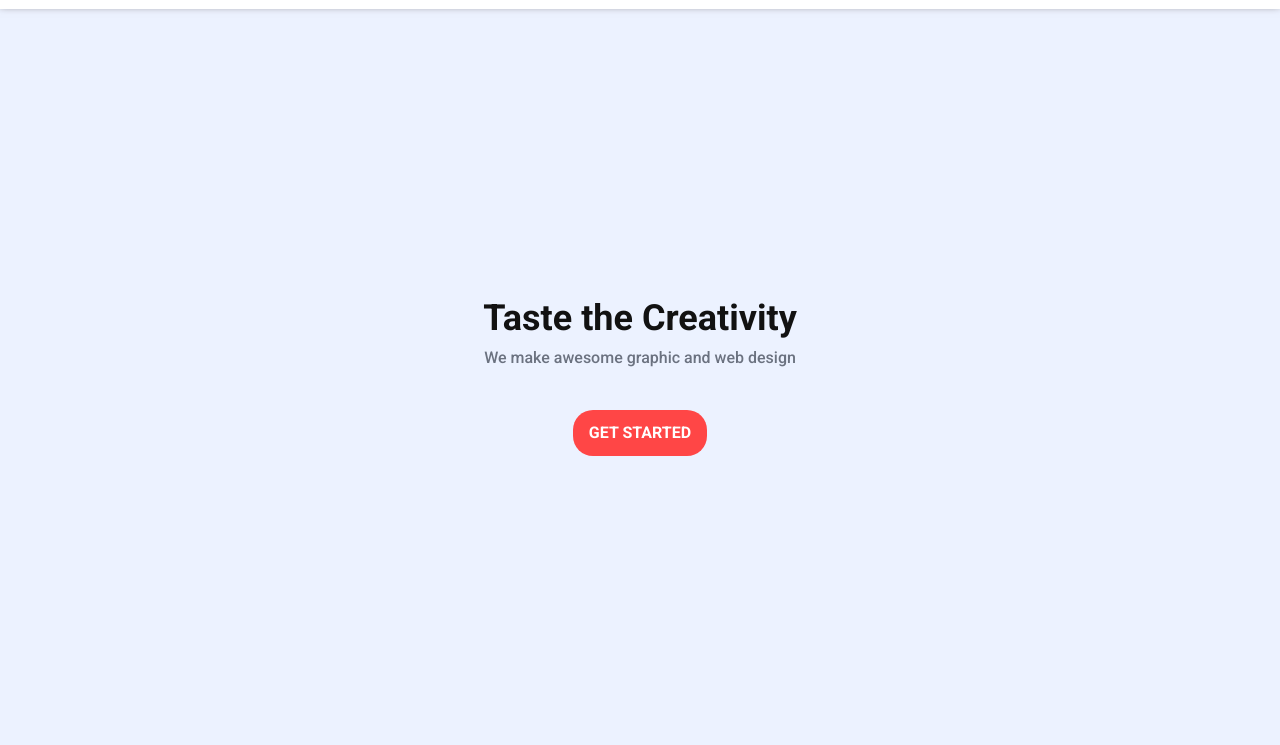
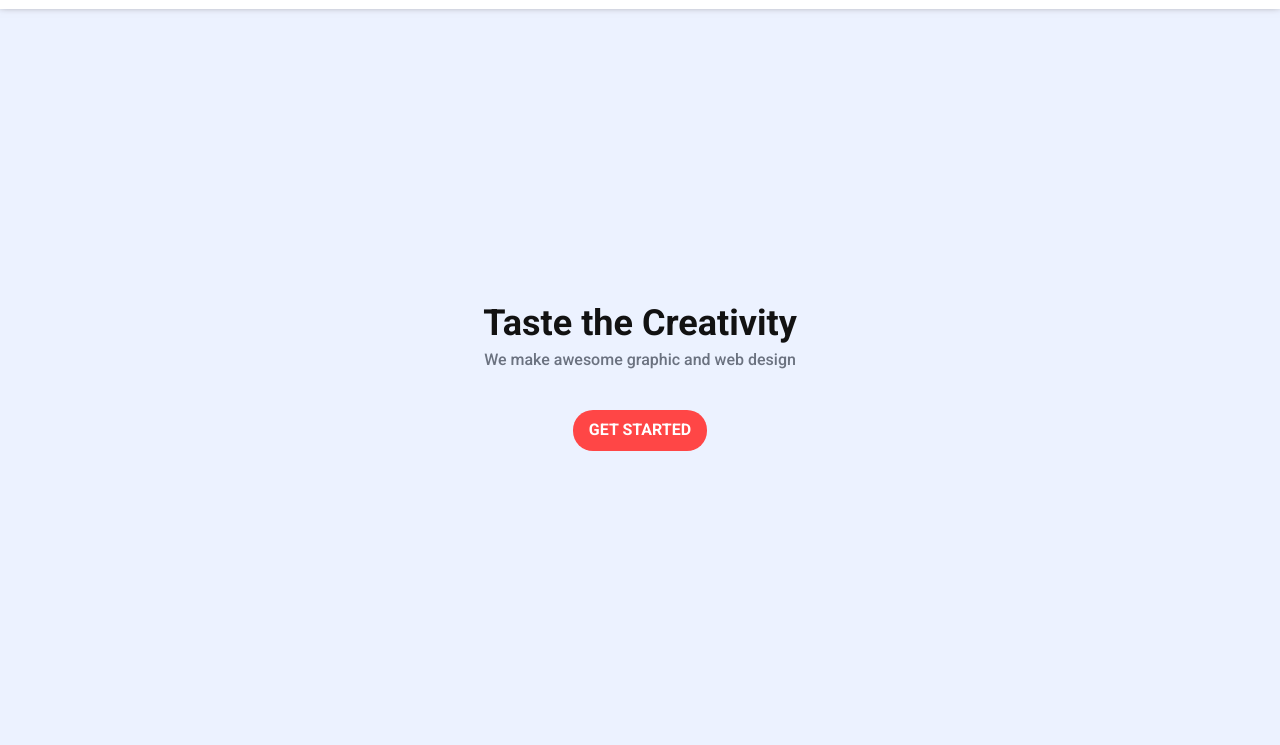
Before and after one commit to mohammedgomaa22/Tailwind, a website: page index.html in a window 1280 px wide. Shown: the part 55-800 px from the top of the page. Drawn offline with nearby package versions, Linux system fonts and the light colour scheme.

Commit message:
new v-022

```diff
--- a/index.html
+++ b/index.html
@@ -6,7 +6,7 @@
     <meta name="viewport" content="width=device-width, initial-scale=1.0">
     <title>Tailwind App</title>
     <!-- Tailwind -->
-    <script src="https://cdn.tailwindcss.com"></script>
+    <link rel="stylesheet" href="dist/output.css">
     <!-- Font Awesome -->
     <link rel="stylesheet" href="css/all.min.css">
     <link rel="stylesheet" href="css/normalize.css">
@@ -467,6 +467,6 @@
     </div>
     <!-- End Footer -->
     <!-- JS File -->
-    <script src="js/main.js"></script>
+    <script src="main.js"></script>
 </body>
 </html>
--- a/js/tailwind.config.js
+++ /dev/null
@@ -1,8 +0,0 @@
-/** @type {import('tailwindcss').Config} */
-module.exports = {
-    content: ["./src/**/*.{html,js}"],
-    theme: {
-    extend: {},
-    },
-    plugins: [],
-}
--- /dev/null
+++ b/package.json
@@ -0,0 +1,5 @@
+{
+  "devDependencies": {
+    "tailwindcss": "^3.3.2"
+  }
+}
--- /dev/null
+++ b/src/input.css
@@ -0,0 +1,3 @@
+@tailwind base;
+@tailwind components;
+@tailwind utilities;
--- /dev/null
+++ b/tailwind.config.js
@@ -0,0 +1,8 @@
+/** @type {import('tailwindcss').Config} */
+module.exports = {
+  content: ["./*.{html,js}"],
+  theme: {
+    extend: {},
+  },
+  plugins: [],
+}
```
Also changed, not shown: dist/output.css (added), main.js (renamed from js/main.js), 1 other file.
